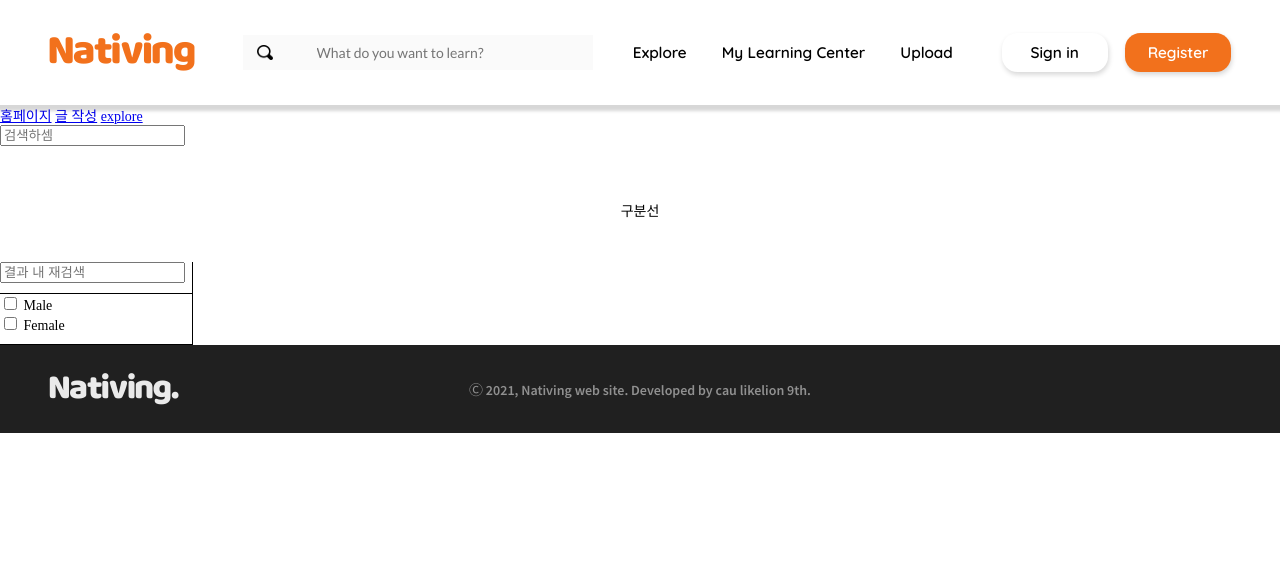
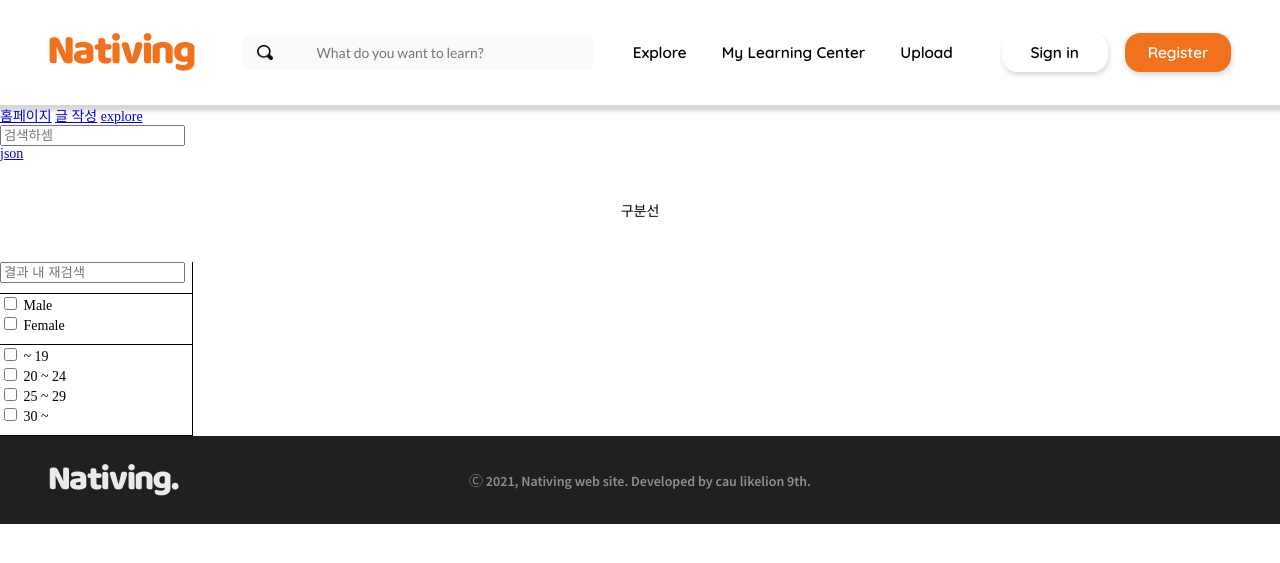
Before and after one commit to LikeLion-CAU-9th/Nativing2, a Django app: template Nativing/content/templates/test_explore.html in a window 1280 px wide. Shown: the top 563 px of the page. Run offline with Django 3.2, Linux system fonts and the light colour scheme; the template is opened without the code that fills it, so the values that code supplies are empty; some libraries are stand-ins or nearby versions.

Commit message:
Refac: text

```diff
--- a/Nativing/content/static/css/test_explore.css
+++ b/Nativing/content/static/css/test_explore.css
@@ -32,6 +32,12 @@
     padding-bottom: 10px;
 }
 
+.age {
+    display: flex;
+    flex-direction: column;
+    border-bottom: black 1px solid;
+    padding-bottom: 10px;
+}
 
 .main-sections {
     display: flex;
--- /dev/null
+++ b/Nativing/content/static/js/age.js
@@ -0,0 +1,46 @@
+const teenager = document.getElementById('teenager');
+const twentyfour = document.getElementById('twentyfour');
+const twentynine = document.getElementById('twentynine');
+const overthirty = document.getElementById('overthirty');
+
+teenager.value = 19;
+twentyfour.value = [[20, 24]];
+twentynine.value = [[25, 29]];
+overthirty.value = [[30, 99]];
+
+console.log(teenager.value);
+
+console.log("fwefw");
+let age = [];
+
+function setLocalStorageAge(){
+    localStorage.setItem('age', age);
+}
+
+function addAgeEvent() {
+    teenager.addEventListener("click", ageEventHandler);
+    twentyfour.addEventListener("click", ageEventHandler);
+    twentynine.addEventListener("click", ageEventHandler);
+    overthirty.addEventListener("click", ageEventHandler);
+}
+
+function ageEventHandler(event) {
+    const eventValue = event.target.value;
+    if (event.target.checked) {
+        age.push(eventValue);
+    } else{
+        age = age.filter((value) => {
+            return value !== eventValue;
+        })
+    }
+    setLocalStorageAge();
+    const isArray = localStorage.getItem('age');
+    console.log(isArray);
+    console.log(isArray.length);
+}
+
+function init() {
+    addAgeEvent();
+}
+
+init();
--- a/Nativing/content/templates/test_explore.html
+++ b/Nativing/content/templates/test_explore.html
@@ -32,6 +32,26 @@
             <div>
                 <input type="checkbox" class = "gender-check" id = "female" value="female">
                 <span>Female</span>
+            </div>
+        </div>
+        <div class="age">
+            <div>
+                <input type="checkbox" id = "teenager">
+                <span>   ~ 19</span>
+            </div>
+            <div>
+                <input type="checkbox" id = "twentyfour">
+                <span>20 ~ 24</span>
+
+            </div>
+            <div>
+                <input type="checkbox" id = "twentynine">
+                <span>25 ~ 29</span>
+
+            </div>
+            <div>
+                <input type="checkbox" id = "overthirty">
+                <span>30 ~   </span>
             </div>
         </div>
         <div class = "relationships">
@@ -93,5 +113,6 @@
 <script src= "{% static 'js/gender.js' %}"></script>
 <script src= "{% static 'js/rescan.js' %}"></script>
 <script src= "{% static 'js/relation.js' %}"></script>
+<script src = "{% static 'js/age.js' %}"></script>
 
 {% endblock %}
--- a/Nativing/main/templates/base.html
+++ b/Nativing/main/templates/base.html
@@ -50,7 +50,7 @@
         <button type="submit"></button>
     </form>
 
-
+    <a href = "{% url 'explore_filter' %}">json</a>
     <br>
 
     {% block mainContent %}
```
Also changed, not shown: Nativing/content/views.py (+5 -2 lines).
